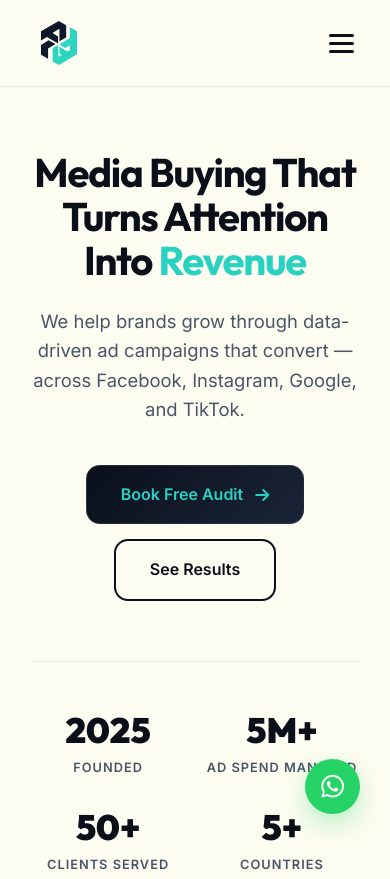
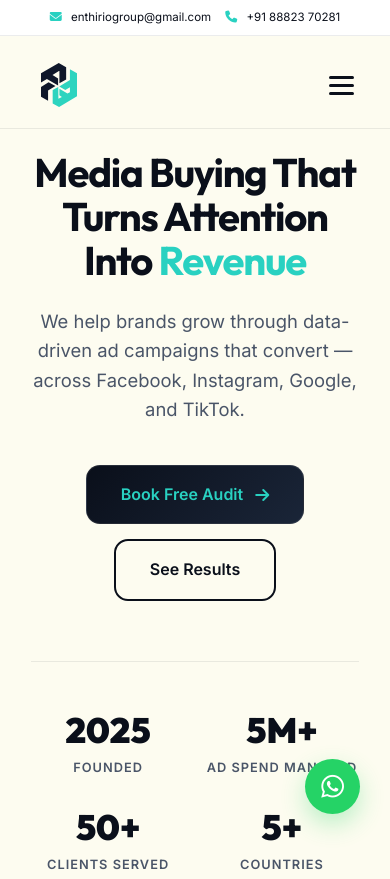
Before and after one commit to su-tushar/enthirio.com, a plain HTML site: page index.html in a window 390 px wide. Shown: the top 879 px of the page. Drawn offline with Linux system fonts and the light colour scheme.

Commit message:
added email and phone

```diff
--- a/index.html
+++ b/index.html
@@ -189,6 +189,82 @@
             text-decoration: none; border: 1px solid var(--soft-border); box-shadow: 0 10px 20px rgba(0,0,0,0.05); transition: var(--transition);
         }
         .social-popup:hover { background: var(--brand-navy); color: var(--brand-teal); transform: translateX(8px); }
+/* ---------- TOP CONTACT BAR (REFINED + MOBILE VISIBLE) ---------- */
+.top-contact-bar {
+    position: fixed;
+    top: 0;
+    width: 100%;
+    min-height: 36px;
+    z-index: 1200;
+    background: #ffffff;
+    border-bottom: 1px solid var(--soft-border);
+    display: flex;
+    align-items: center;
+    justify-content: space-between;
+    padding: 6px 8%;
+    font-size: 0.78rem;
+}
+
+.top-contact-left,
+.top-contact-right {
+    display: flex;
+    align-items: center;
+    gap: 18px;
+    color: #0a0f1a;
+}
+
+.top-contact-bar a {
+    color: #0a0f1a;
+    text-decoration: none;
+    font-weight: 500;
+}
+
+.top-contact-bar i {
+    color: #29d1c1;
+    font-size: 0.75rem;
+    margin-right: 6px;
+}
+
+/* right text subtle */
+.top-contact-right {
+    opacity: 0.55;
+    font-weight: 600;
+    letter-spacing: 0.3px;
+}
+
+/* push nav down */
+nav {
+    top: 36px;
+}
+
+/* ---------- MOBILE REFINEMENT ---------- */
+@media (max-width: 768px) {
+    .top-contact-bar {
+        padding: 6px 6%;
+        font-size: 0.72rem;
+        justify-content: center;
+    }
+    .top-contact-bar {
+    padding-top: calc(6px + env(safe-area-inset-top));
+}
+    .top-contact-right {
+        display: none;
+    }
+
+    .top-contact-left {
+        gap: 14px;
+        flex-wrap: wrap;
+        justify-content: center;
+        text-align: center;
+    }
+
+    nav {
+        top: 42px;
+    }
+}
+
+
+
 
         @media (max-width: 480px) {
             .wa-popup { right: 16px; left: 16px; bottom: 80px; width: auto; }
@@ -229,6 +305,23 @@
     </style>
 </head>
 <body>
+<!-- Top Contact Bar -->
+<div class="top-contact-bar">
+    <div class="top-contact-left">
+        <span>
+            <i class="fa-solid fa-envelope"></i>
+            <a href="mailto:enthiriogroup@gmail.com">enthiriogroup@gmail.com</a>
+        </span>
+        <span>
+            <i class="fa-solid fa-phone"></i>
+            <a href="tel:+918882370281">+91 88823 70281</a>
+        </span>
+    </div>
+    <div class="top-contact-right">
+        <span>Performance-Driven Media Buying</span>
+    </div>
+</div>
+
 
     <nav>
         <a href="#" class="logo-wrap" aria-label="EnThirio home">
```
